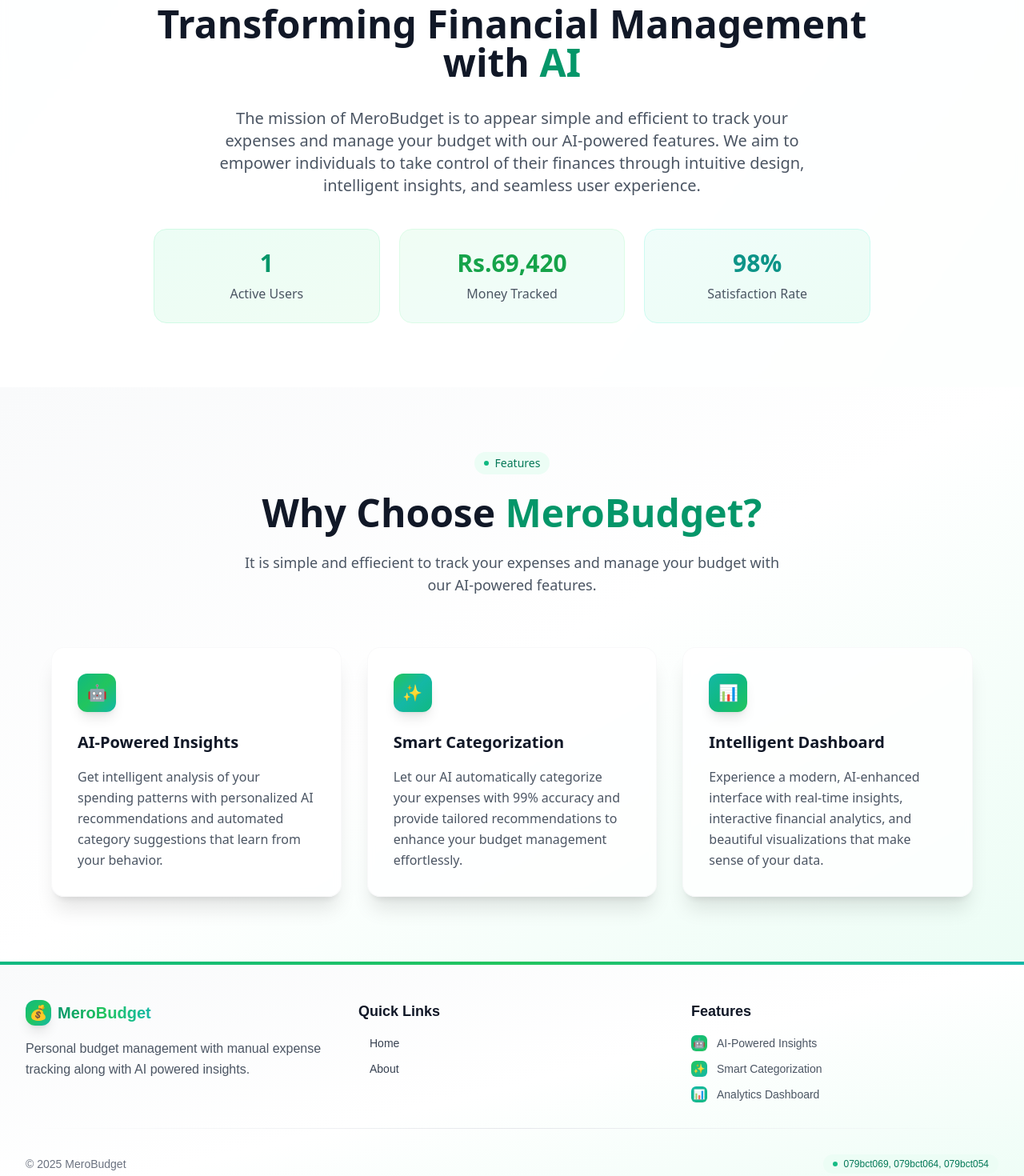
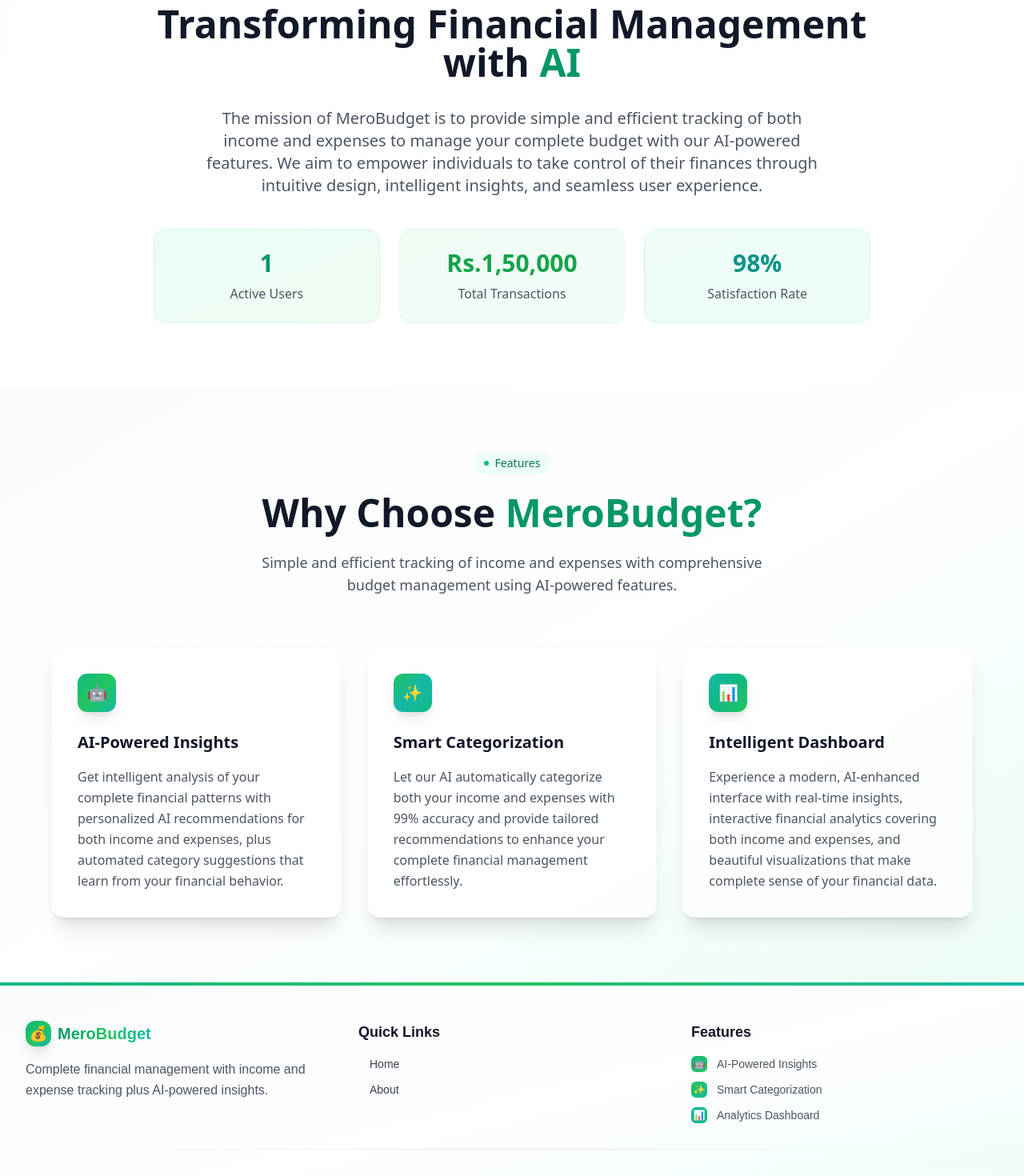
Before and after one commit to parbatpandey1/mero-budgetv1.1.1.1, a Next.js app: page /about in a window 1280 px wide. Shown: the part 660-2130 px from the top of the page at 80% size. Built offline with nearby package versions, Linux system fonts and the light colour scheme; no server answers.

Commit message:
Updated Footer.tsx

```diff
--- a/app/about/page.tsx
+++ b/app/about/page.tsx
@@ -46,7 +46,7 @@
             <span className='text-emerald-600 dark:text-emerald-400'>AI</span>
           </h2>
           <p className='text-lg md:text-xl text-gray-600 dark:text-gray-400 leading-relaxed max-w-3xl mx-auto'>
-            The mission of MeroBudget is to appear simple and efficient to track your expenses and manage your budget with our AI-powered features. We aim to empower individuals to take control of their finances through intuitive design, intelligent insights, and seamless user experience.
+            The mission of MeroBudget is to provide simple and efficient tracking of both income and expenses to manage your complete budget with our AI-powered features. We aim to empower individuals to take control of their finances through intuitive design, intelligent insights, and seamless user experience.
           </p>
           <div className='mt-10 grid grid-cols-1 md:grid-cols-3 gap-6'>
             <div className='bg-gradient-to-br from-emerald-50 to-green-50 dark:from-emerald-900/20 dark:to-green-900/20 p-6 rounded-2xl border border-emerald-100 dark:border-emerald-800/50'>
@@ -59,10 +59,10 @@
             </div>
             <div className='bg-gradient-to-br from-green-50 to-teal-50 dark:from-green-900/20 dark:to-teal-900/20 p-6 rounded-2xl border border-green-100 dark:border-green-800/50'>
               <div className='text-3xl font-bold text-green-600 dark:text-green-400 mb-2'>
-                Rs.69,420
+                Rs.1,50,000
               </div>
               <div className='text-gray-600 dark:text-gray-400 font-medium'>
-                Money Tracked
+                Total Transactions
               </div>
             </div>
             <div className='bg-gradient-to-br from-teal-50 to-emerald-50 dark:from-teal-900/20 dark:to-emerald-900/20 p-6 rounded-2xl border border-teal-100 dark:border-teal-800/50'>
@@ -92,7 +92,7 @@
               </span>
             </h2>
             <p className='text-lg text-gray-600 dark:text-gray-400 max-w-2xl mx-auto'>
-              It is simple and effiecient to track your expenses and manage your budget with our AI-powered features.
+              Simple and efficient tracking of income and expenses with comprehensive budget management using AI-powered features.
             </p>
           </div>
 
@@ -107,9 +107,9 @@
                   AI-Powered Insights
                 </h3>
                 <p className='text-gray-600 dark:text-gray-400 leading-relaxed'>
-                  Get intelligent analysis of your spending patterns with
-                  personalized AI recommendations and automated category
-                  suggestions that learn from your behavior.
+                  Get intelligent analysis of your complete financial patterns with
+                  personalized AI recommendations for both income and expenses, plus automated category
+                  suggestions that learn from your financial behavior.
                 </p>
               </div>
             </div>
@@ -124,9 +124,9 @@
                   Smart Categorization
                 </h3>
                 <p className='text-gray-600 dark:text-gray-400 leading-relaxed'>
-                  Let our AI automatically categorize your expenses with 99%
+                  Let our AI automatically categorize both your income and expenses with 99%
                   accuracy and provide tailored recommendations to enhance your
-                  budget management effortlessly.
+                  complete financial management effortlessly.
                 </p>
               </div>
             </div>
@@ -142,8 +142,8 @@
                 </h3>
                 <p className='text-gray-600 dark:text-gray-400 leading-relaxed'>
                   Experience a modern, AI-enhanced interface with real-time
-                  insights, interactive financial analytics, and beautiful
-                  visualizations that make sense of your data.
+                  insights, interactive financial analytics covering both income and expenses, and beautiful
+                  visualizations that make complete sense of your financial data.
                 </p>
               </div>
             </div>
--- a/components/Footer.tsx
+++ b/components/Footer.tsx
@@ -19,7 +19,7 @@
               </h2>
             </div>
             <p className='text-gray-600 dark:text-gray-400 leading-relaxed max-w-sm'>
-              Personal budget management with manual expense tracking along with AI powered insights.
+              Complete financial management with income and expense tracking plus AI-powered insights.
             </p>
           </div>
 
--- a/components/Guest.tsx
+++ b/components/Guest.tsx
@@ -21,8 +21,8 @@
             </span>
           </h1>
           <p className='text-base sm:text-lg md:text-xl lg:text-2xl mb-6 sm:mb-8 text-gray-600 dark:text-gray-400 leading-relaxed max-w-3xl mx-auto px-2 sm:px-0'>
-            Track your expenses, manage your budget, and get AI-powered insights
-            to ease your finances with intelligent automation.
+            Track your expenses and income, manage your budget, and get AI-powered insights
+            to optimize your finances with intelligent automation.
           </p>
           <div className='flex flex-col sm:flex-row gap-3 sm:gap-4 justify-center mb-8 sm:mb-12 px-2 sm:px-0'>
             <SignInButton>
@@ -46,7 +46,7 @@
                 AI Insights
               </h3>
               <p className='text-xs sm:text-sm text-gray-600 dark:text-gray-400 text-center'>
-                Smart analysis of your spending patterns
+                Smart analysis of your financial patterns
               </p>
             </div>
             <div className='bg-white/80 dark:bg-gray-800/80 backdrop-blur-sm p-4 sm:p-6 rounded-xl sm:rounded-2xl shadow-lg border border-gray-100/50 dark:border-gray-700/50'>
@@ -57,7 +57,7 @@
                 Auto Categories
               </h3>
               <p className='text-xs sm:text-sm text-gray-600 dark:text-gray-400 text-center'>
-                Intelligent expense categorization
+                Intelligent financial categorization
               </p>
             </div>
             <div className='bg-white/80 dark:bg-gray-800/80 backdrop-blur-sm p-4 sm:p-6 rounded-xl sm:rounded-2xl shadow-lg border border-gray-100/50 dark:border-gray-700/50 sm:col-span-2 md:col-span-1'>
@@ -92,7 +92,7 @@
             </h2>
             <p className='text-sm sm:text-base md:text-lg text-gray-600 dark:text-gray-400 max-w-2xl mx-auto px-2 sm:px-0'>
               Everything you need to know about MeroBudget and how it can
-              transform your financial management.
+              transform your complete financial management.
             </p>
           </div>
 
@@ -107,11 +107,11 @@
                     What is MeroBudget?
                   </h3>
                   <p className='text-sm sm:text-base text-gray-600 dark:text-gray-400 leading-relaxed'>
-                    MeroBUdget is an intelligent financial management
+                    MeroBudget is an intelligent financial management
                     tool that uses artificial intelligence to help you monitor
-                    your spending patterns, get smart category suggestions, and
-                    receive personalized insights to improve your financial
-                    health.
+                    both your income and spending patterns, get smart category suggestions, and
+                    receive personalized insights to improve your overall financial
+                    health and balance.
                   </p>
                 </div>
               </div>
@@ -127,9 +127,9 @@
                     How does the AI work?
                   </h3>
                   <p className='text-sm sm:text-base text-gray-600 dark:text-gray-400 leading-relaxed'>
-                    Our AI analyzes your spending data to automatically
-                    categorize expenses, detect patterns, and provide
-                    personalized recommendations.
+                    Our AI analyzes both your income and spending data to automatically
+                    categorize transactions, detect financial patterns, and provide
+                    personalized recommendations for better money management.
                   </p>
                 </div>
               </div>
@@ -169,7 +169,7 @@
               </span>
             </h2>
             <p className='text-sm sm:text-base md:text-lg text-gray-600 dark:text-gray-400 max-w-2xl mx-auto px-2 sm:px-0'>
-              Our users are extremely satisfied with MeroBudget. Here’s what they have to say:
+              Our users are extremely satisfied with MeroBudget. Here's what they have to say:
             </p>
           </div>
 
@@ -193,7 +193,7 @@
                   </div>
                 </div>
                 <p className='text-sm sm:text-base text-gray-700 dark:text-gray-300 leading-relaxed mb-4'>
-                  &ldquo;MeroBudget has helped me track my finances very well i absolutely love it!&rdquo;
+                  &ldquo;MeroBudget has helped me track both my income and expenses perfectly. The AI insights are amazing!&rdquo;
                 </p>
                 <div className='flex text-emerald-500 text-xs sm:text-sm'>
                   ⭐⭐⭐⭐⭐
@@ -220,8 +220,7 @@
                   </div>
                 </div>
                 <p className='text-sm sm:text-base text-gray-700 dark:text-gray-300 leading-relaxed mb-4'>
-                  &ldquo;The AI from MeroBudget has helped
-                  me identify and reduce unnecessary spending.&rdquo;
+                  &ldquo;The AI insights helped me balance my income and expenses better, reducing unnecessary spending.&rdquo;
                 </p>
                 <div className='flex text-emerald-500 text-xs sm:text-sm'>
                   ⭐⭐⭐⭐⭐
@@ -248,7 +247,7 @@
                   </div>
                 </div>
                 <p className='text-sm sm:text-base text-gray-700 dark:text-gray-300 leading-relaxed mb-4'>
-                  &ldquo;MeroBudget is single handely the most important piece of AI technology I have used in my life!&rdquo;
+                  &ldquo;MeroBudget's comprehensive income and expense tracking with AI is revolutionary for personal finance!&rdquo;
                 </p>
                 <div className='flex text-emerald-500 text-xs sm:text-sm'>
                   ⭐⭐⭐⭐⭐
```
